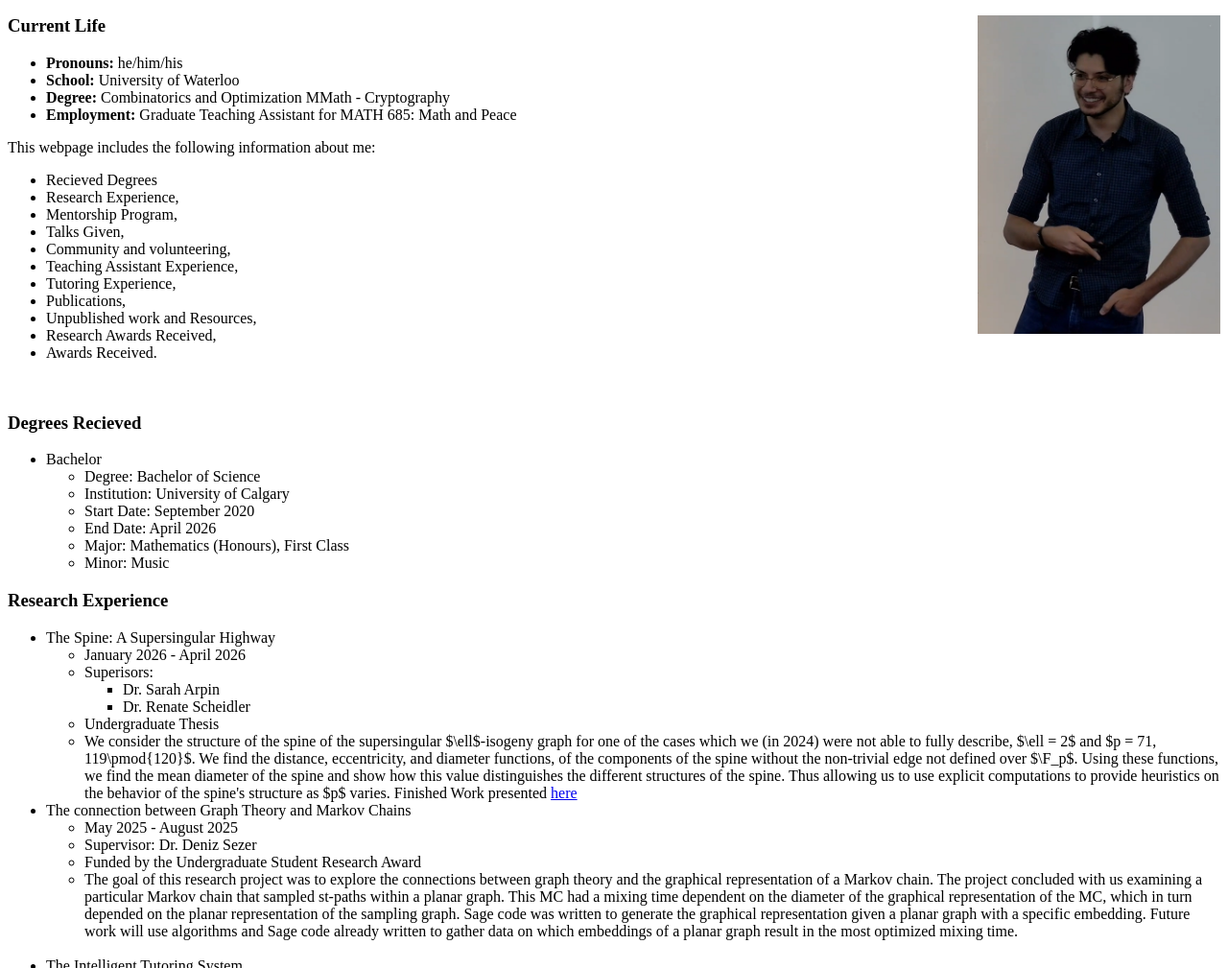
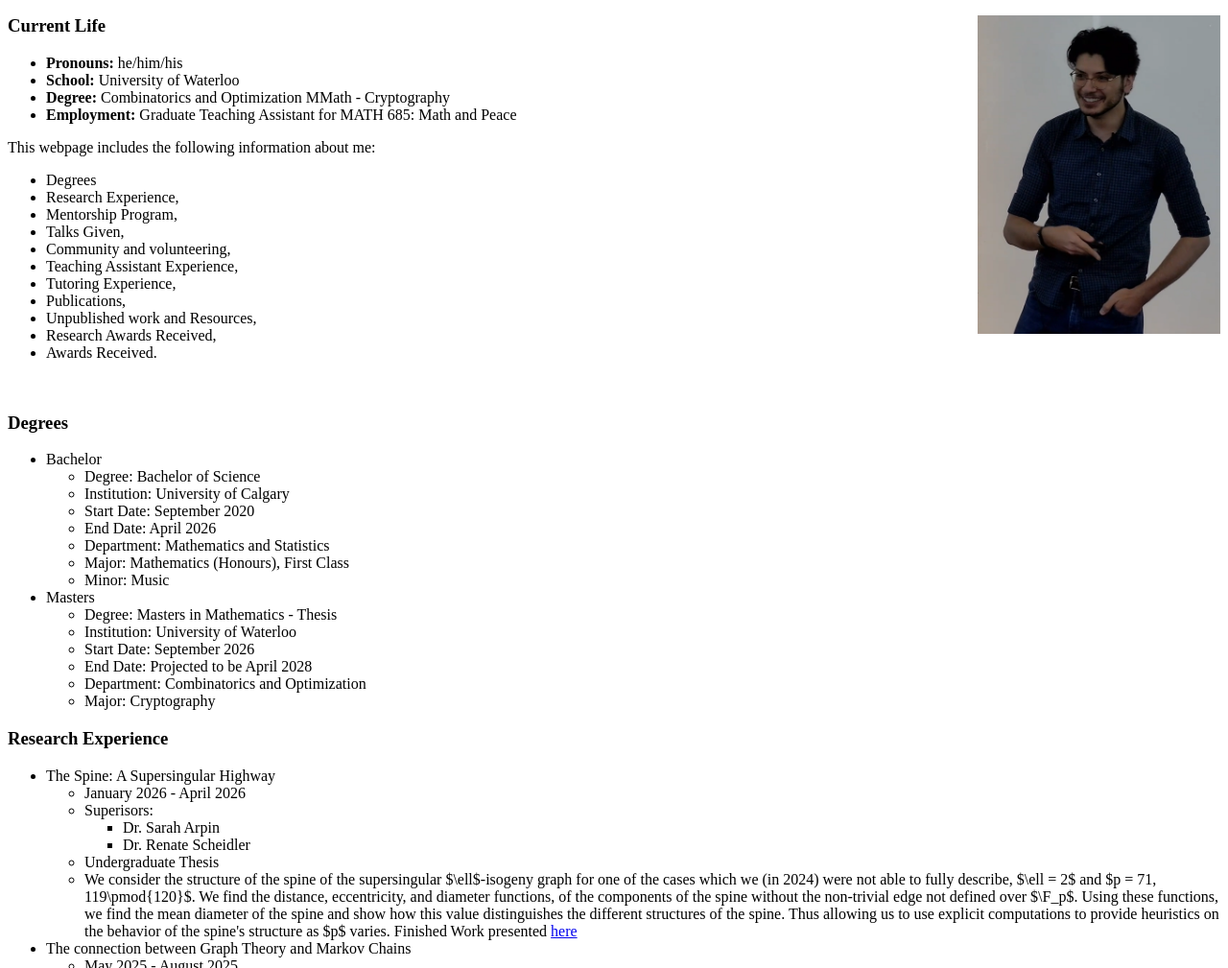
Before and after one commit to TahaHedayat/tahahedayat.github.io, a plain HTML site: page index.html in a window 1280 px wide. Shown: the part 91-1100 px from the top of the page at 96% size. Drawn offline with Linux system fonts and the light colour scheme.

Commit message:
Update index.html

```diff
--- a/index.html
+++ b/index.html
@@ -25,7 +25,7 @@
 
 This webpage includes the following information about me:
   <ul>
-    <li> Recieved Degrees </li>
+    <li> Degrees </li>
     <li> Research Experience,</li>
     <li> Mentorship Program, </li>
     <li> Talks Given,  </li>
@@ -39,7 +39,7 @@ This webpage includes the following information about me:
   </ul>
 <br>
 
-<h3> Degrees Recieved </h3>
+<h3> Degrees </h3>
 <ul>
   <li> Bachelor </li>
   <ul>
@@ -47,8 +47,18 @@ This webpage includes the following information about me:
     <li> Institution: University of Calgary </li>
     <li> Start Date: September 2020 </li>
     <li> End Date: April 2026 </li>
+    <li> Department: Mathematics and Statistics</li>
     <li> Major: Mathematics (Honours), First Class</li>
     <li> Minor: Music</li>
+  </ul>
+  <li> Masters </li>
+  <ul>
+    <li> Degree: Masters in Mathematics - Thesis </li>
+    <li> Institution: University of Waterloo </li>
+    <li> Start Date: September 2026 </li>
+    <li> End Date: Projected to be April 2028 </li>
+    <li> Department: Combinatorics and Optimization</li>
+    <li> Major: Cryptography</li>
   </ul>
 </ul>
 
```
